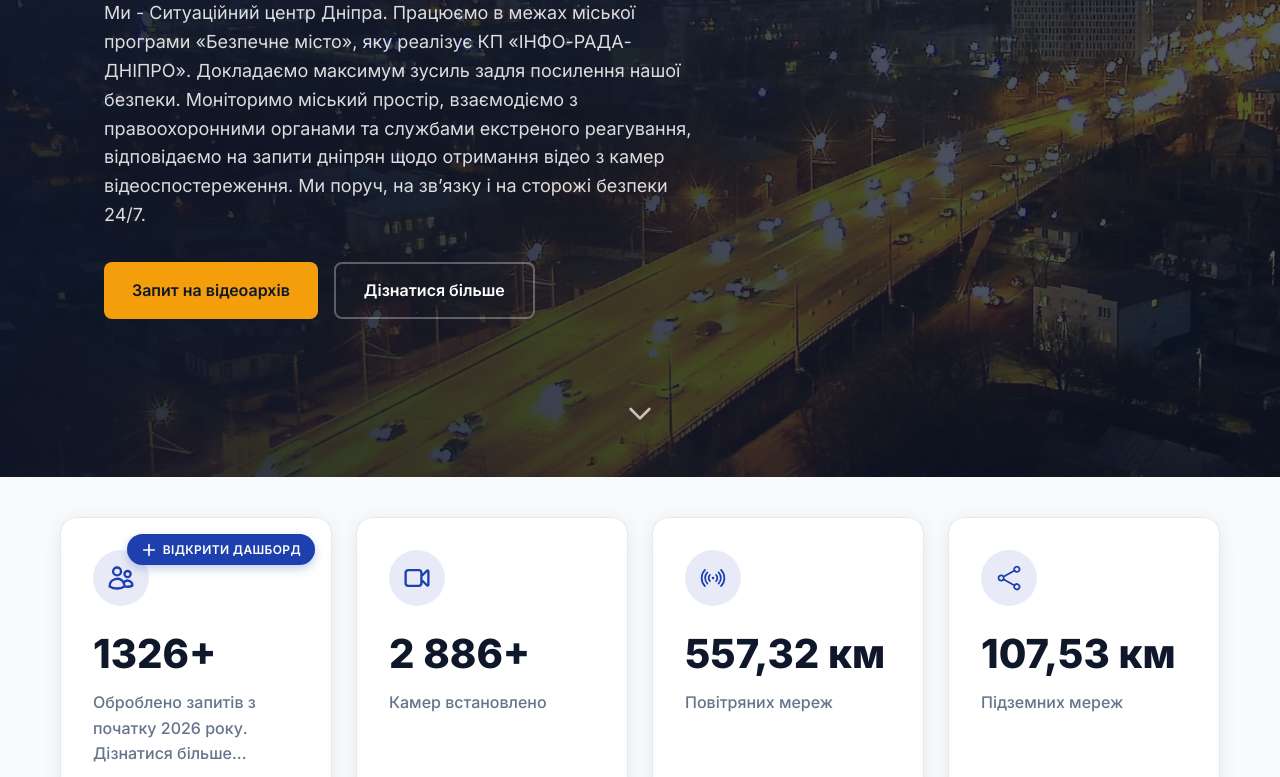
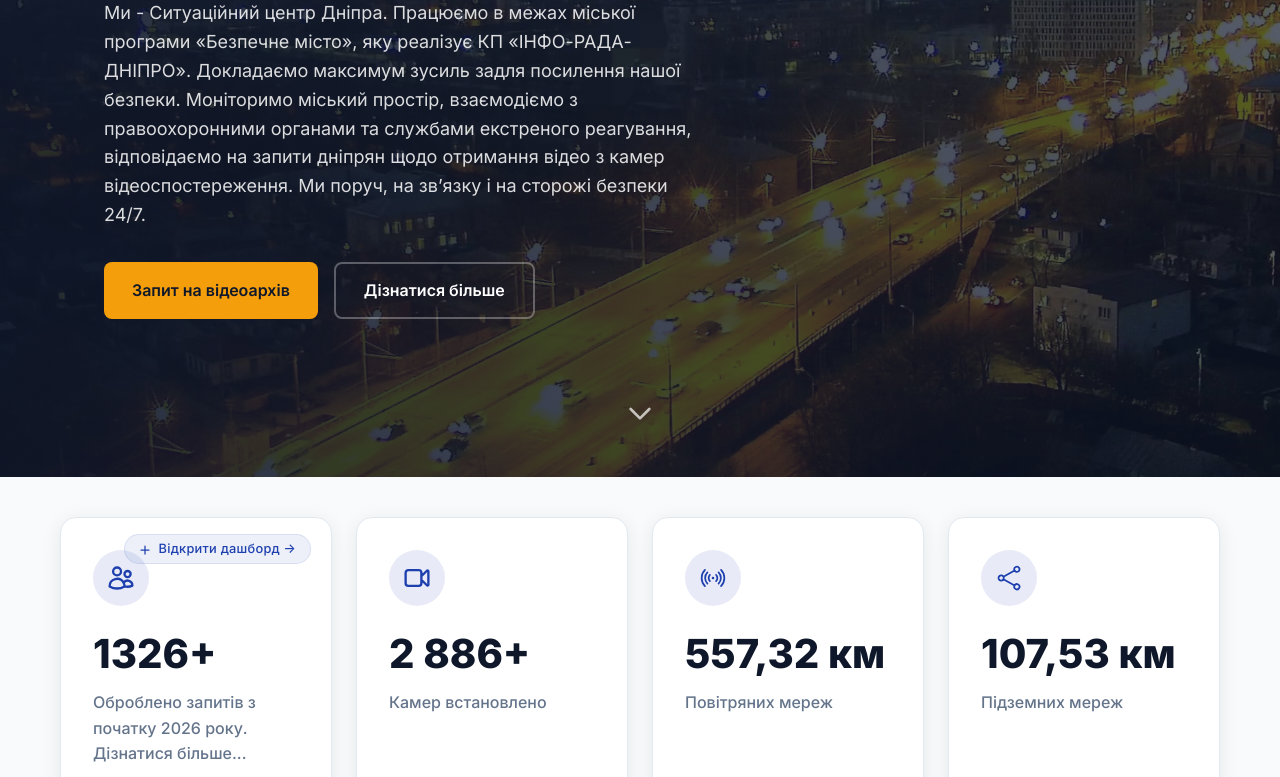
Before and after one commit to inforada/safecity, a plain HTML site: page index.html in a window 1280 px wide. Shown: the part 323-1100 px from the top of the page. Drawn offline with Linux system fonts and the light colour scheme.

Commit message:
Update index.html

```diff
--- a/index.html
+++ b/index.html
@@ -232,44 +232,41 @@
             font-weight: 500;
         }
 
-        /* --- Нова кнопка "Відкрити дашборд" у верхньому правому куті картки --- */
-        .stat-card .dashboard-badge {
+        /* --- Текстовий індикатор у верхньому правому куті --- */
+        .stat-card .dashboard-hint {
             position: absolute;
             top: 16px;
-            right: 16px;
-            display: inline-flex;
-            align-items: center;
-            gap: 6px;
-            background: #1e40af;
-            color: #fff;
-            font-weight: 600;
-            font-size: 0.75rem;
-            padding: 6px 14px;
-            border-radius: 30px;
-            text-transform: uppercase;
-            letter-spacing: 0.03em;
-            box-shadow: 0 4px 10px rgba(30, 64, 175, 0.25);
-            transition: background 0.2s ease, transform 0.2s ease;
-            border: none;
-            cursor: pointer;
+            right: 20px;
+            font-size: 0.8rem;
+            font-weight: 500;
+            color: var(--primary);
+            background: rgba(30, 64, 175, 0.08);
+            padding: 4px 14px;
+            border-radius: 20px;
+            letter-spacing: 0.02em;
+            transition: all 0.2s ease;
+            border: 1px solid rgba(30, 64, 175, 0.1);
             text-decoration: none;
             z-index: 5;
             pointer-events: auto;
+            white-space: nowrap;
         }
 
-        .stat-card .dashboard-badge svg {
-            width: 16px;
-            height: 16px;
-            fill: none;
+        .stat-card .dashboard-hint:hover {
+            background: rgba(30, 64, 175, 0.15);
+            border-color: var(--primary);
+            color: var(--primary);
+        }
+
+        .stat-card .dashboard-hint svg {
+            display: inline-block;
+            width: 12px;
+            height: 12px;
+            margin-right: 4px;
+            vertical-align: middle;
             stroke: currentColor;
             stroke-width: 2.5;
-            stroke-linecap: round;
-            stroke-linejoin: round;
-        }
-
-        .stat-card .dashboard-badge:hover {
-            background: #2563eb;
-            transform: scale(1.05);
+            fill: none;
         }
 
         .request-section {
@@ -610,6 +607,16 @@
             font-size: 0.8rem;
             color: rgba(255, 255, 255, 0.4);
         }
+
+        /* --- Адаптив для текстових підказок --- */
+        @media (max-width: 400px) {
+            .stat-card .dashboard-hint {
+                font-size: 0.65rem;
+                padding: 2px 10px;
+                top: 12px;
+                right: 12px;
+            }
+        }
     </style>
 </head>
 <body>
@@ -637,14 +644,14 @@
     <section id="stats" class="stats">
         <div class="container">
             <div class="stats-grid">
-                <!-- КАРТКА З КАМЕРАМИ (з кнопкою "Відкрити дашборд") -->
+                <!-- КАРТКА З КАМЕРАМИ (з текстовим індикатором у правому верхньому куті) -->
                 <a href="CamLens.html" target="_blank" class="stat-card" style="text-decoration: none; color: inherit; display: block; position: relative;">
-                    <!-- Бейдж "Відкрити дашборд" у верхньому правому куті -->
-                    <span class="dashboard-badge">
-                        <svg viewBox="0 0 24 24" width="16" height="16">
+                    <!-- Текстовий індикатор "Відкрити дашборд →" -->
+                    <span class="dashboard-hint">
+                        <svg viewBox="0 0 24 24">
                             <path d="M12 4v16M4 12h16" stroke="currentColor" stroke-width="2.5" stroke-linecap="round"/>
                         </svg>
-                        Відкрити дашборд
+                        Відкрити дашборд →
                     </span>
 
                     <div class="stat-icon">
```
